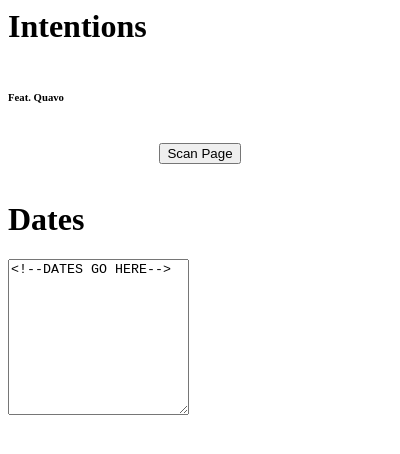
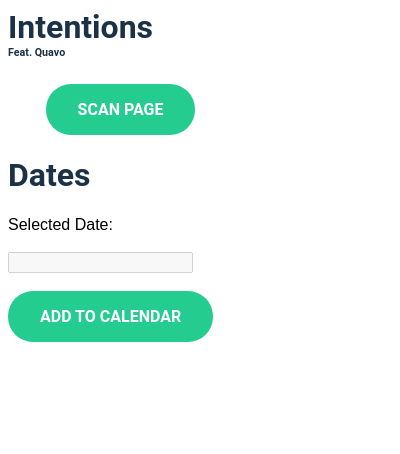
Before and after one commit to boter116/LifeHacks2020, a browser extension: page chrome_extension/popup.html in a window 400 px wide. Drawn offline with Linux system fonts and the light colour scheme.

Commit message:
css styles and my.js

```diff
--- /dev/null
+++ b/chrome_extension/menu.css
@@ -0,0 +1,3 @@
+.bobClass{
+    color: green !important;
+}
--- /dev/null
+++ b/chrome_extension/my.js
@@ -0,0 +1,28 @@
+document.getElementById('receivedDate').addEventListener("click", submit);
+for( var i=0; i < array1.length; i++ ) {
+    addElement( array1[i] );
+}
+function addElement ( someDate ) {
+    // create a new div element
+    var newDiv = document.createElement("div");
+    // and give it some content
+    var newContent = document.createTextNode(someDate);
+    // add the text node to the newly created div
+    newDiv.appendChild(newContent);
+    newDiv.addEventListener("click", () => {
+        //alert("sup");
+        document.getElementById('uniquetextfield').value = someDate;}
+    );
+    // newDiv.setAttribute("onclick", "gototextfield('hi')");
+    // add the newly created element and its content into the DOM
+    var currentDiv = document.getElementById("div1");
+    currentDiv.parentNode.insertBefore(newDiv, currentDiv);
+}
+function gototextfield(someDate) {
+    alert("sup");
+    document.getElementById('uniquetextfield').value = someDate;
+}
+function submit() {
+    var x = document.getElementById('uniquetextfield').value;
+    alert(x);
+}
--- /dev/null
+++ b/chrome_extension/popup.css
@@ -0,0 +1,56 @@
+        body{
+            font-family: 'Open-Sans', sans-serif;
+        }
+        button{
+            /*padding: 16px 32px;*/
+            background-color: #24CD8F;
+            transition: background-color .3s ease;
+            color: white;
+            border: none;
+            border-radius: 25px;
+            outline-style: none;
+            padding: 16px 32px;
+            font-family: 'Roboto', sans-serif;
+            font-weight: bold;
+            text-align: center;
+            font-size: 16px;
+            display: block;
+        }
+        button:hover{
+            background-color: #20B27A;
+        }
+        button:active{
+            background-color: #167F55;
+        }
+        .center-button{
+            display: flex;
+            justify-content: center;
+            align-items: center;
+        }
+        .flex-container{
+            height: 400px;
+            width: 225px;
+            display: flex;
+            flex-direction: column;
+            align-content: flex-start;
+            padding: 16;
+            /*background-color: aqua;*/
+        }
+        h1,h2,h3,h4,h5,h6{
+            font-family: 'Roboto', sans-serif;
+            color:#1B3146;
+        }
+        textarea{
+            height: 150px;
+            width: 100%;
+        }
+        #title{
+            margin-top: 0px;
+            margin-bottom:0px;
+        }
+        #subtitle{
+            margin-top: 0px;
+        }
+        #subtitle2{
+            margin-bottom: 0px;
+        }
--- a/chrome_extension/popup.html
+++ b/chrome_extension/popup.html
@@ -5,50 +5,30 @@
     <meta name="viewport" content="width=device-width, initial-scale=1.0">
     <meta http-equiv="X-UA-Compatible" content="ie=edge">
     <title>LifeHacks2020</title>
-
-    <style>
-        .button{
-            color: black;
-            padding: 15px 32px;
-            text-align: center;
-            font-size: 16px;
-            display: block;
-        }
-        .center-button{
-            display: flex;
-            justify-content: center;
-            align-items: center;
-        }
-        .flex-container{
-            height: 400px;
-            display: flex;
-            flex-direction: column;
-            align-content: flex-start;
-            /*background-color: aqua;*/
-        }
-        textarea{
-            height: 150px;
-        }
-        #title{
-            margin-top: 0px;
-        }
-    </style>
+    <link rel="stylesheet" href="popup.css">
 </head>
 <body>
     <div class = "flex-container">
         <h1 id = "title">Intentions</h1>
-        <h6>Feat. Quavo</h6>
+        <h6 id = "subtitle">Feat. Quavo</h6>
 
         <div class = "center-button button box">
-            <button>Scan Page</button>
+            <button>SCAN PAGE</button>
         </div>
         <div id = "paste" class = "box">
             <h1>Dates</h1>
-            <form>
-                <textarea><!--DATES GO HERE--></textarea>
-            </form>
+            <div id = "div1">
+
+            </div>
+            <div>
+                <form id="myForm">
+                    <p id = "subtitle2">Selected Date:</p> <br>
+                    <div><input disabled id="uniquetextfield" type="text" name="username"></div><br>
+                    <button id="submitDate">ADD TO CALENDAR</button>
+                </form>
+            </div>
         </div>
     </div>
     <script src="popup.js"></script>
+    <script src="my.js"></script>
 </body>
-</html>
```
